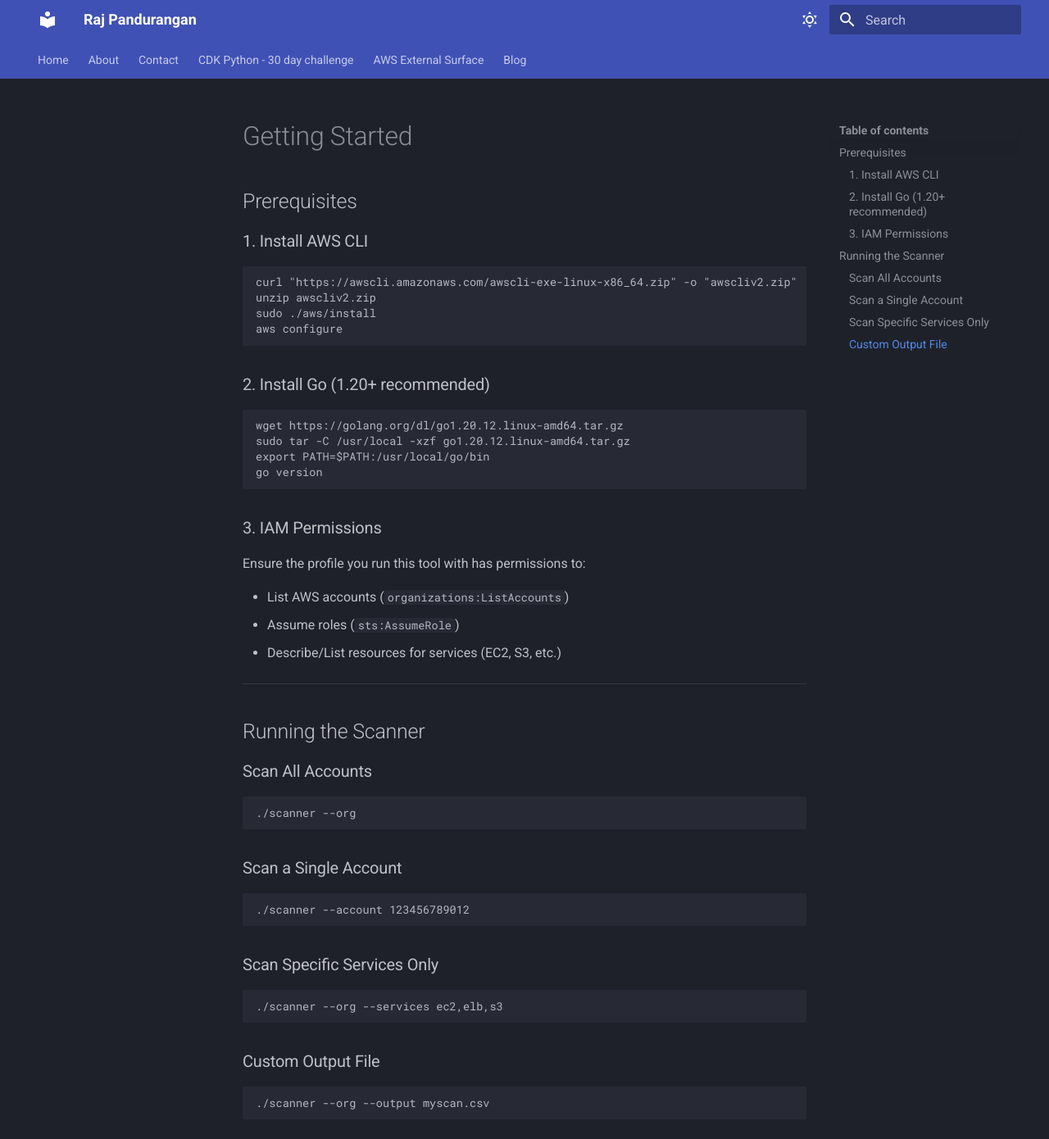
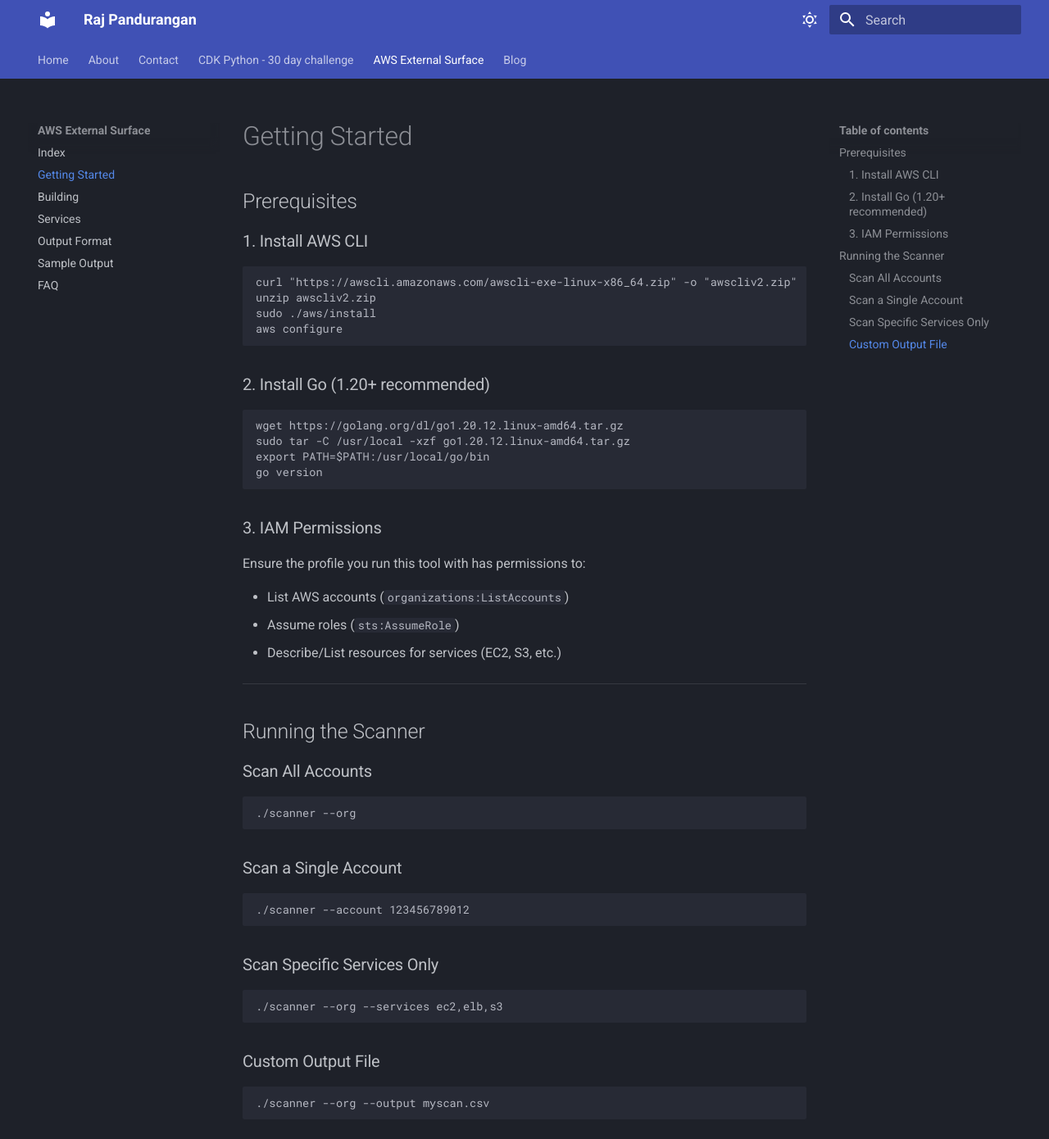
Before and after one commit to SatoriSec/blog, an MkDocs documentation site: the page built from docs/awsorgscan/getting-started.md, in a window 1280 px wide and 1390 px high. Shown: the whole window at 82% size. Built offline with MkDocs 1.6.1 and Material for MkDocs 9.7.7, drawn with Linux system fonts in a browser that asks for light colours.

Commit message:
'initaldocs'

```diff
--- a/mkdocs.yml
+++ b/mkdocs.yml
@@ -28,13 +28,13 @@ nav:
       - 1 - Introduction and Setup (Ubuntu): cdkpython/day1.md
       - 2 - Your First CDK App: cdkpython/day2.md
   - AWS External Surface:
-      - Index: Awsorgscan/index.md
-      - Getting Started: Awsorgscan/getting-started.md
-      - Building: Awsorgscan/building.md
-      - Services: Awsorgscan/services.md
-      - Output Format: Awsorgscan/output-format.md
-      - Sample Output: Awsorgscan/sample-output.md
-      - FAQ: Awsorgscan/faq.md
+      - Index: awsorgscan/index.md
+      - Getting Started: awsorgscan/getting-started.md
+      - Building: awsorgscan/building.md
+      - Services: awsorgscan/services.md
+      - Output Format: awsorgscan/output-format.md
+      - Sample Output: awsorgscan/sample-output.md
+      - FAQ: awsorgscan/faq.md
   - Blog: blog/
 
 plugins:
```
